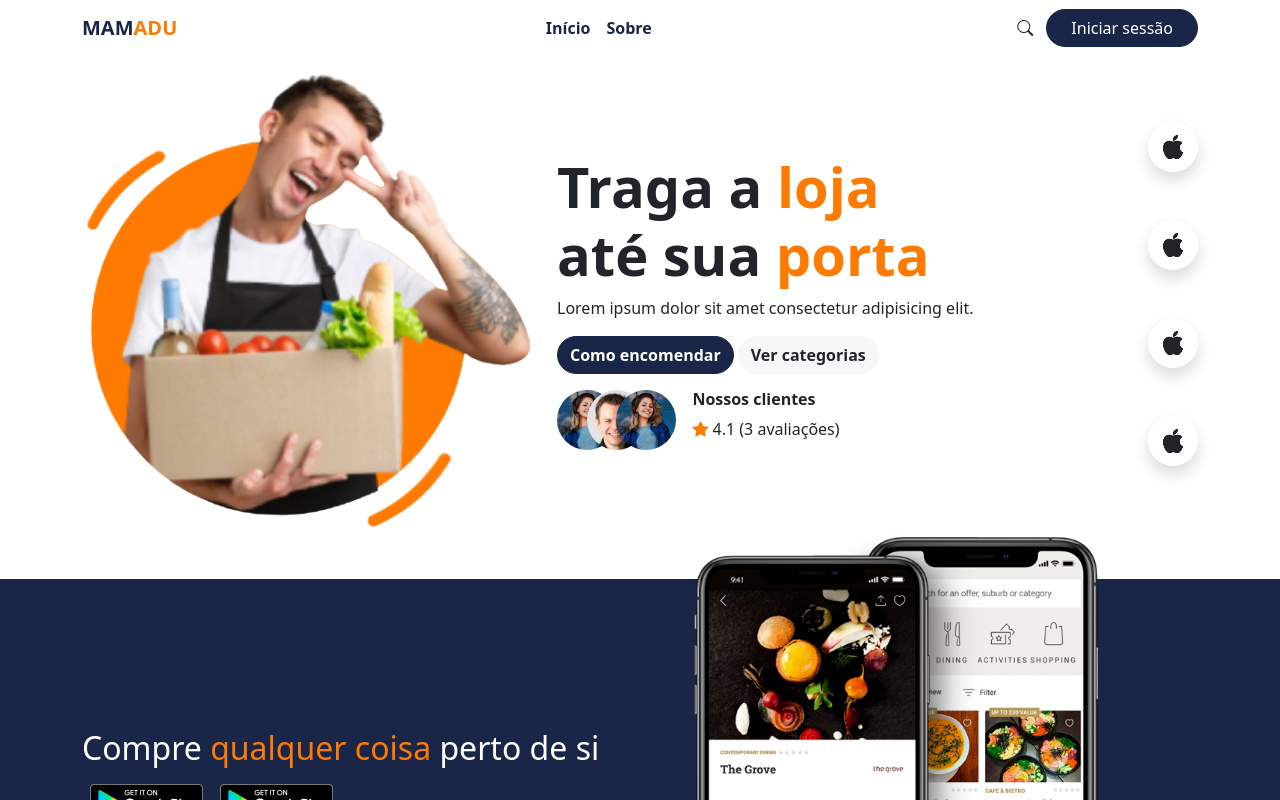
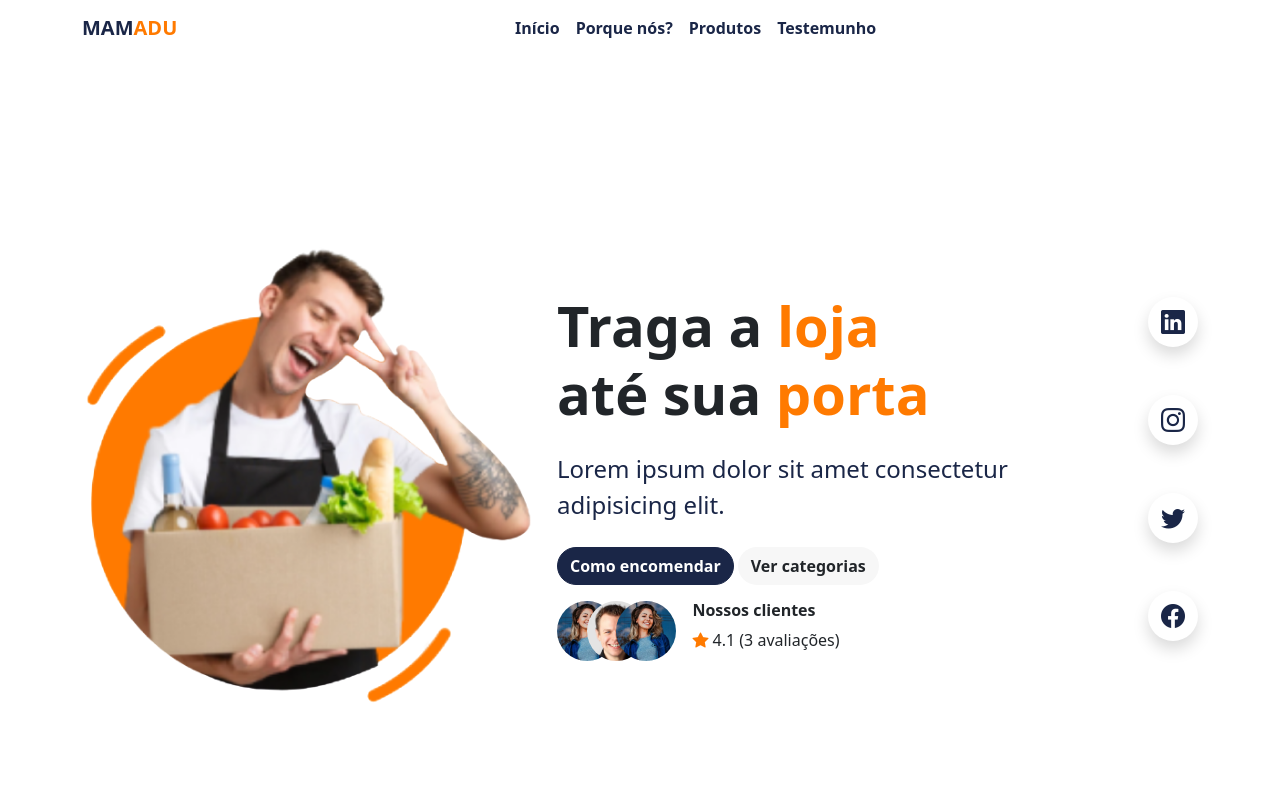
Before and after one commit to dorivaldovalentim/mamadu, a Vue app: page / in a window 1280 px wide. Shown: the top 800 px of the page. Built offline with nearby package versions, Linux system fonts and the light colour scheme.

Commit message:
Fiz algumas melhorias na hero

```diff
--- a/src/assets/scss/main.scss
+++ b/src/assets/scss/main.scss
@@ -2,3 +2,7 @@
 @import "./variables";
 @import "./responsive";
 @import "../node_modules/bootstrap/scss/bootstrap";
+
+* {
+	box-sizing: border-box;
+}
--- a/src/components/Footer.vue
+++ b/src/components/Footer.vue
@@ -1,6 +1,6 @@
 <script setup>
 const socialNetworks = [
-  { name: "LinkedIn", link: "https://facebook.com", icon: "bi-linkedin" },
+  { name: "LinkedIn", link: "https://linkedin.com", icon: "bi-linkedin" },
   { name: "Instagram", link: "https://instagram.com", icon: "bi-instagram" },
   { name: "Twitter", link: "https://twitter.com", icon: "bi-twitter" },
   { name: "Facebook", link: "https://facebook.com", icon: "bi-facebook" },
--- a/src/components/Home/Hero.vue
+++ b/src/components/Home/Hero.vue
@@ -22,12 +22,19 @@ const data = [
       "Lorem ipsum dolor sit amet consectetur adipisicing elit. Velit eum nam expedita reprehenderit magnam voluptas aliquid alias",
   },
 ];
+
+const socialNetworks = [
+  { name: "LinkedIn", link: "https://linkedin.com", icon: "bi-linkedin" },
+  { name: "Instagram", link: "https://instagram.com", icon: "bi-instagram" },
+  { name: "Twitter", link: "https://twitter.com", icon: "bi-twitter" },
+  { name: "Facebook", link: "https://facebook.com", icon: "bi-facebook" },
+];
 </script>
 
 <template>
-  <header class="mt-3 mb-5">
-    <div class="container">
-      <div class="row align-items-center flex-fill">
+  <header class="mt-5 mb-5 d-flex">
+    <div class="container d-flex">
+      <div class="row align-items-center">
         <div class="col-12 col-md-5 col-lg-5">
           <img
             src="/src/assets/images/banner.png"
@@ -42,7 +49,9 @@ const data = [
             até sua <span class="text-secondary">porta</span>
           </h1>
 
-          <p>Lorem ipsum dolor sit amet consectetur adipisicing elit.</p>
+          <p class="my-4 fs-4 text-primary">
+            Lorem ipsum dolor sit amet consectetur adipisicing elit.
+          </p>
 
           <div class="d-flex">
             <a href="#" class="btn btn-primary rounded-pill fw-bold text-white"
@@ -88,27 +97,13 @@ const data = [
             class="list-unstyled d-flex flex-column align-items-end justify-content-between"
           >
             <li
+              v-for="(item, index) in socialNetworks"
+              :key="index"
               class="icons fs-4 shadow d-inline-flex my-4 justify-content-center align-items-center rounded-circle"
             >
-              <i class="bi bi-apple"></i>
-            </li>
-
-            <li
-              class="icons fs-4 shadow d-inline-flex my-4 justify-content-center align-items-center rounded-circle"
-            >
-              <i class="bi bi-apple"></i>
-            </li>
-
-            <li
-              class="icons fs-4 shadow d-inline-flex my-4 justify-content-center align-items-center rounded-circle"
-            >
-              <i class="bi bi-apple"></i>
-            </li>
-
-            <li
-              class="icons fs-4 shadow d-inline-flex my-4 justify-content-center align-items-center rounded-circle"
-            >
-              <i class="bi bi-apple"></i>
+              <a :href="item.link" target="_blank" class="text-primary"
+                ><i class="bi" :class="item.icon"></i
+              ></a>
             </li>
           </ul>
         </div>
@@ -118,6 +113,10 @@ const data = [
 </template>
 
 <style lang="scss" scoped>
+header {
+  height: calc(100vh - 55px);
+  min-height: 600px;
+}
 .customers-pictures {
   width: 60px;
   height: 60px;
--- a/src/components/Home/Products.vue
+++ b/src/components/Home/Products.vue
@@ -44,7 +44,7 @@ const data = [
 </script>
 
 <template>
-  <section class="products py-5">
+  <section id="products" class="products py-5">
     <div class="container">
       <div class="row align-items-center">
         <div class="col-12 col-md-3 col-lg-3">
--- a/src/components/Home/Testimonials.vue
+++ b/src/components/Home/Testimonials.vue
@@ -25,7 +25,7 @@ const data = [
 </script>
 
 <template>
-  <section class="testimonials py-4 my-5">
+  <section id="testimonials" class="testimonials py-4 my-5">
     <div class="container">
       <div class="row justify-content-between align-items-center">
         <div class="col-12 col-md-5 col-lg-5">
--- a/src/components/Home/WhyChooseUs.vue
+++ b/src/components/Home/WhyChooseUs.vue
@@ -22,7 +22,7 @@ const data = [
 </script>
 
 <template>
-  <section class="why-choose-us">
+  <section id="why-choose-us" class="why-choose-us">
     <div class="container">
       <div class="row justify-content-start justify-content-md-start justify-content-lg-around my-5">
         <h2 class="text-center text-primary mb-5">Porque nos escolher?</h2>
--- a/src/components/Menu.vue
+++ b/src/components/Menu.vue
@@ -1,14 +1,9 @@
 <script setup>
 const data = [
-  { label: "Início", link: "/", items: [] },
-  {
-    label: "Sobre",
-    link: "/sobre",
-    subitems: [
-      { label: "História", link: "/historia" },
-      { label: "Contactos", link: "/contactos" },
-    ],
-  },
+  { label: "Início", link: "#", items: [] },
+  { label: "Porque nós?", link: "#why-choose-us", items: [] },
+  { label: "Produtos", link: "#products", items: [] },
+  { label: "Testemunho", link: "#testimonials", items: [] },
 ];
 </script>
 
@@ -71,7 +66,7 @@ const data = [
           </li>
         </ul>
 
-        <form class="d-flex" role="search">
+        <!-- <form class="d-flex" role="search">
           <button class="btn" type="submit">
             <i class="bi bi-search"></i>
           </button>
@@ -79,7 +74,7 @@ const data = [
           <RouterLink to="/login" class="btn btn-primary rounded-pill px-4"
             >Iniciar sessão</RouterLink
           >
-        </form>
+        </form> -->
       </div>
     </div>
   </nav>
```
